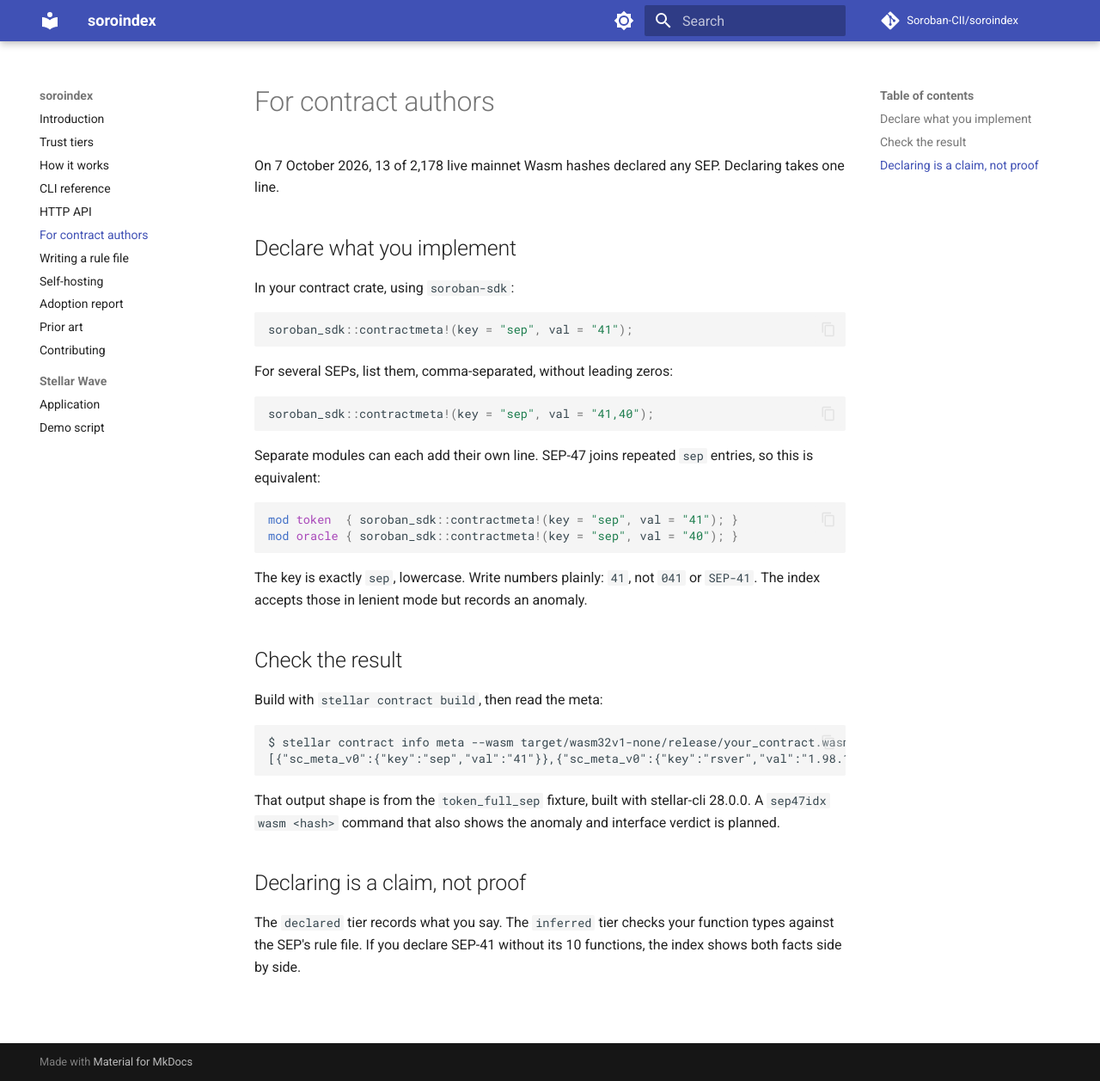
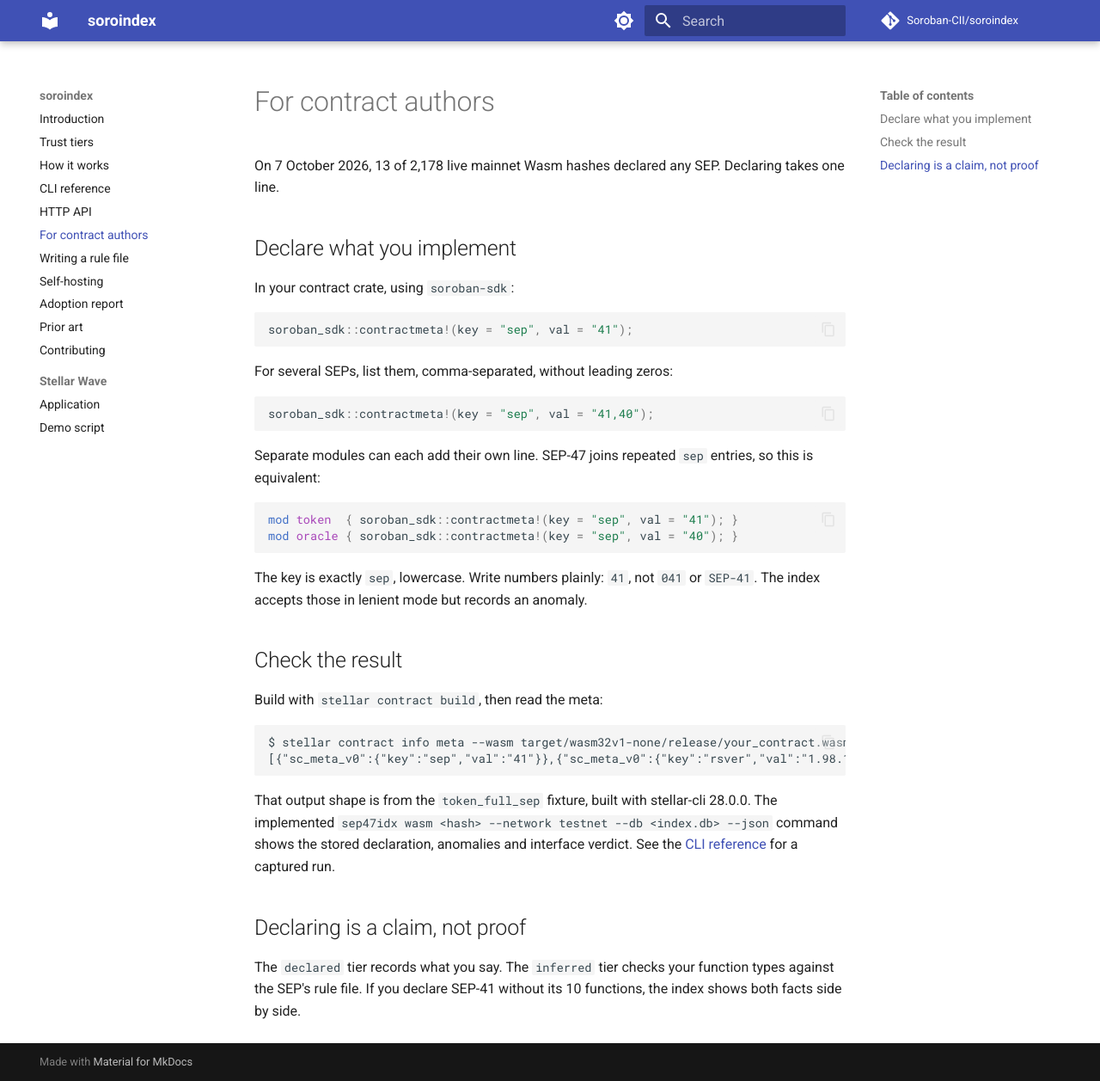
Before and after one commit to Soroban-CII/soroindex, an MkDocs documentation site: the page built from docs/contract-authors.md, in a window 1280 px wide and 1257 px high. Shown: the whole window at 86% size. Built offline with MkDocs 1.6.1 and Material for MkDocs 9.7.7, drawn with Linux system fonts in a browser that asks for light colours; comment, search, counter and statistics services are not loaded.

Commit message:
docs(authors): point to implemented wasm inspection command

````diff
--- a/docs/contract-authors.md
+++ b/docs/contract-authors.md
@@ -34,7 +34,7 @@ $ stellar contract info meta --wasm target/wasm32v1-none/release/your_contract.w
 [{"sc_meta_v0":{"key":"sep","val":"41"}},{"sc_meta_v0":{"key":"rsver","val":"1.98.1"}}, ...]
 ```
 
-That output shape is from the `token_full_sep` fixture, built with stellar-cli 28.0.0. A `sep47idx wasm <hash>` command that also shows the anomaly and interface verdict is planned.
+That output shape is from the `token_full_sep` fixture, built with stellar-cli 28.0.0. The implemented `sep47idx wasm <hash> --network testnet --db <index.db> --json` command shows the stored declaration, anomalies and interface verdict. See the [CLI reference](cli.md) for a captured run.
 
 ## Declaring is a claim, not proof
 
````
